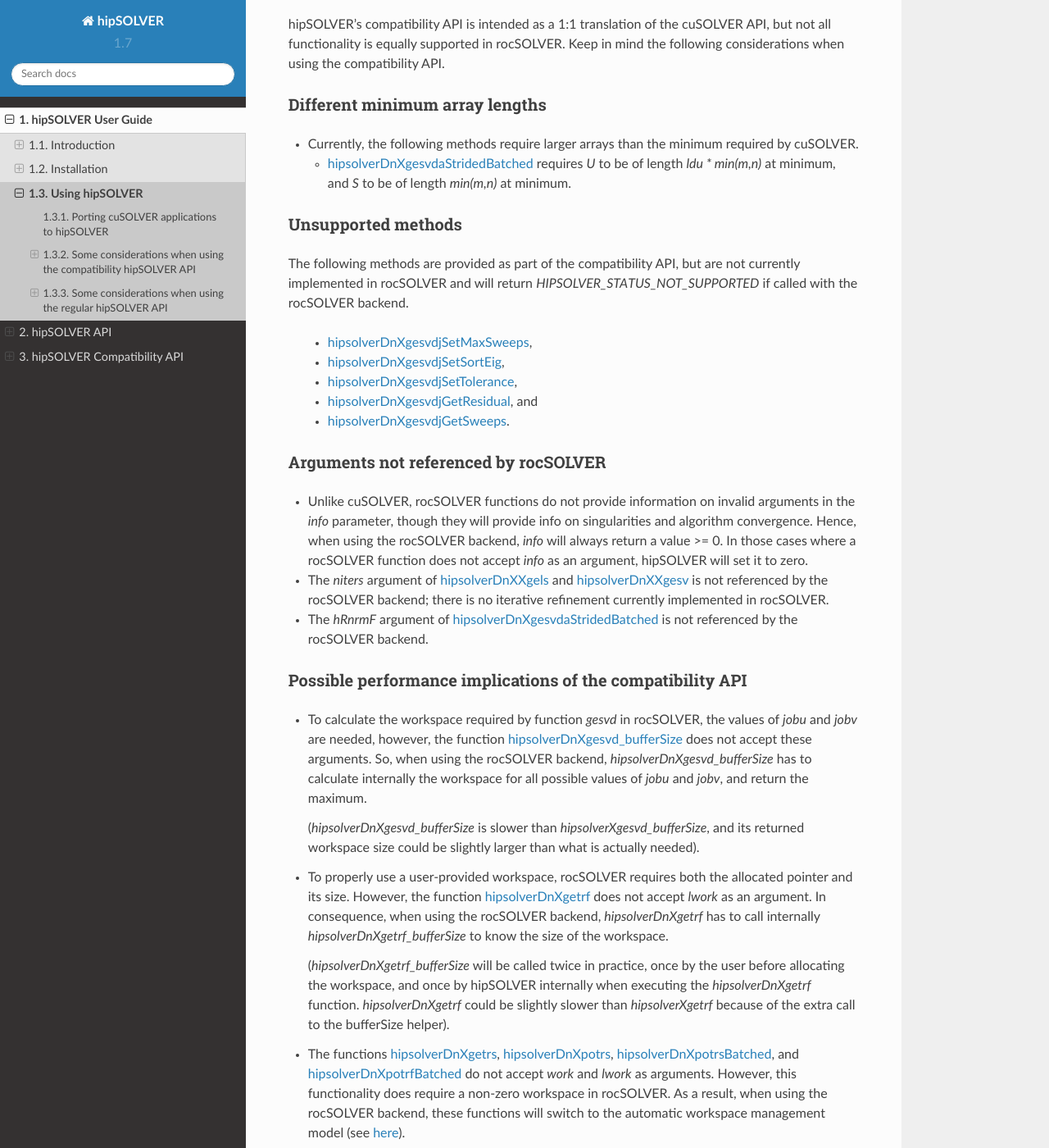
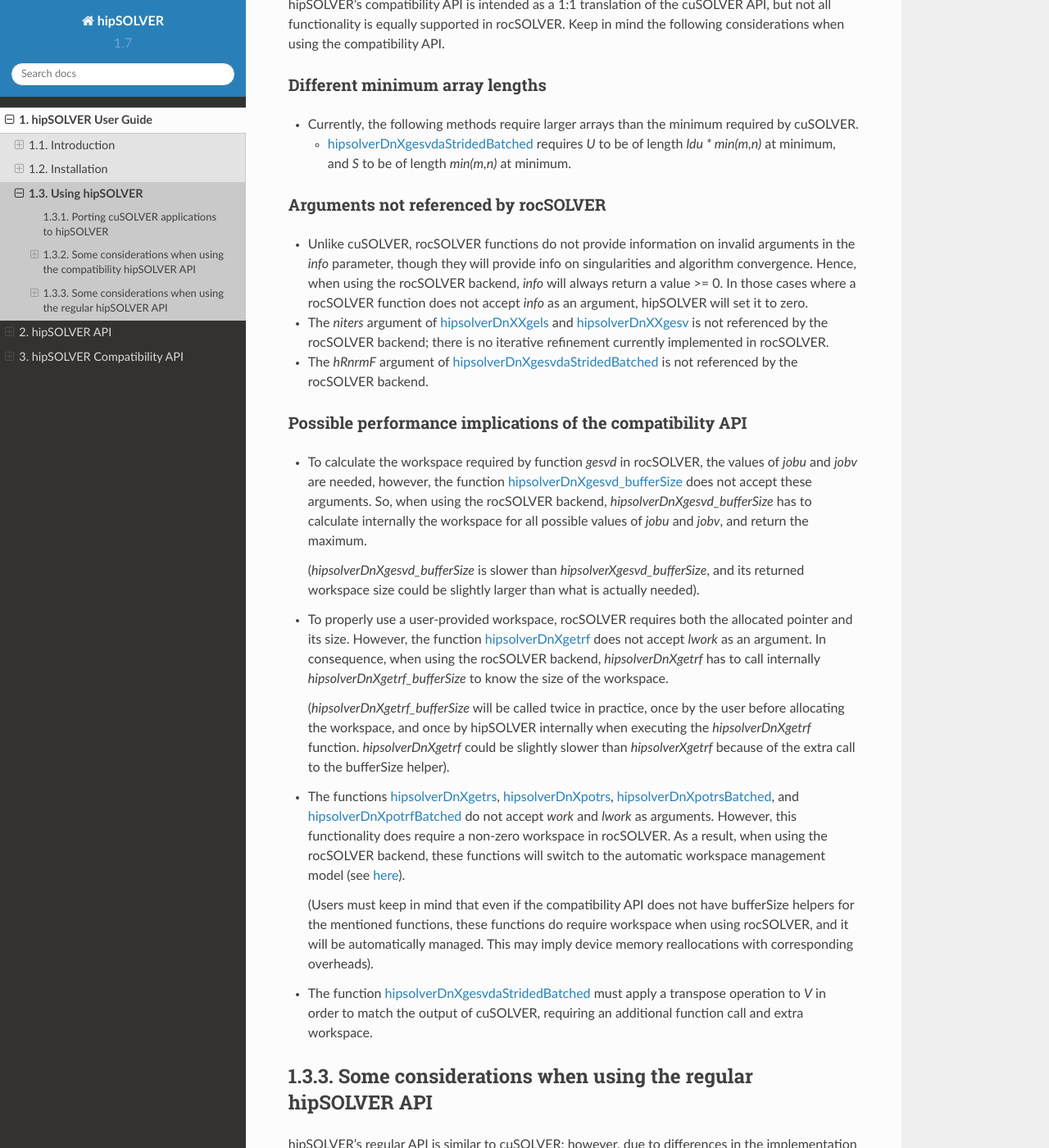
Before and after one commit to ROCm/hipSOLVER, a Sphinx documentation site: the page built from docs/source/userguide_usage.rst, in a window 1280 px wide and 1400 px high, scrolled down 1161 px. Shown: the whole window at 82% size. Built offline with Sphinx 7.4.7 and the Read the Docs theme 2.0.0, drawn with Linux system fonts in a browser that asks for light colours; some of the changed text lies outside the part shown.

Commit message:
Updated documentation

```diff
--- a/docs/source/userguide_usage.rst
+++ b/docs/source/userguide_usage.rst
@@ -54,19 +54,6 @@
     minimum, and `S` to be of length `min(m,n)` at minimum.
 
 
-Unsupported methods
---------------------
-
-The following methods are provided as part of the compatibility API, but are not currently implemented in rocSOLVER and will
-return `HIPSOLVER_STATUS_NOT_SUPPORTED` if called with the rocSOLVER backend.
-
-  * :ref:`hipsolverDnXgesvdjSetMaxSweeps <compat_gesvdj_set_max_sweeps>`,
-  * :ref:`hipsolverDnXgesvdjSetSortEig <compat_gesvdj_set_sort_eig>`,
-  * :ref:`hipsolverDnXgesvdjSetTolerance <compat_gesvdj_set_tolerance>`,
-  * :ref:`hipsolverDnXgesvdjGetResidual <compat_gesvdj_get_residual>`, and
-  * :ref:`hipsolverDnXgesvdjGetSweeps <compat_gesvdj_get_sweeps>`.
-
-
 Arguments not referenced by rocSOLVER
 --------------------------------------
 
@@ -110,12 +97,8 @@
   (Users must keep in mind that even if the compatibility API does not have bufferSize helpers for the mentioned functions, these functions do require
   workspace when using rocSOLVER, and it will be automatically managed. This may imply device memory reallocations with corresponding overheads).
 
-- The functions :ref:`hipsolverDnXgesvdj <compat_gesvdj>`, :ref:`hipsolverDnXgesvdjBatched <compat_gesvdj_batched>`, and
-  :ref:`hipsolverDnXgesvdaStridedBatched <compat_gesvda_strided_batched>` must apply a transpose operation to `V` in order to match the output of cuSOLVER,
-  requiring an additional function call and extra workspace.
-
-  (If `jobz` is set to `HIPSOLVER_EIG_MODE_VECTOR`, `hipsolverDnXgesvdj` and `hipsolverDnXgesvdjBatched` will be slower and require more workspace
-  than `hipsolverXgesvd`).
+- The function :ref:`hipsolverDnXgesvdaStridedBatched <compat_gesvda_strided_batched>` must apply a transpose operation to `V` in order to match the output of
+  cuSOLVER, requiring an additional function call and extra workspace.
 
 
 .. _api_differences:
```
Also changed, not shown: CHANGELOG.md (+8 -0 lines), docs/source/api_helperfunc.rst (+50 -0 lines), docs/source/api_lapacklike.rst (+60 -0 lines), docs/source/userguide_intro.rst (+8 -15 lines).
